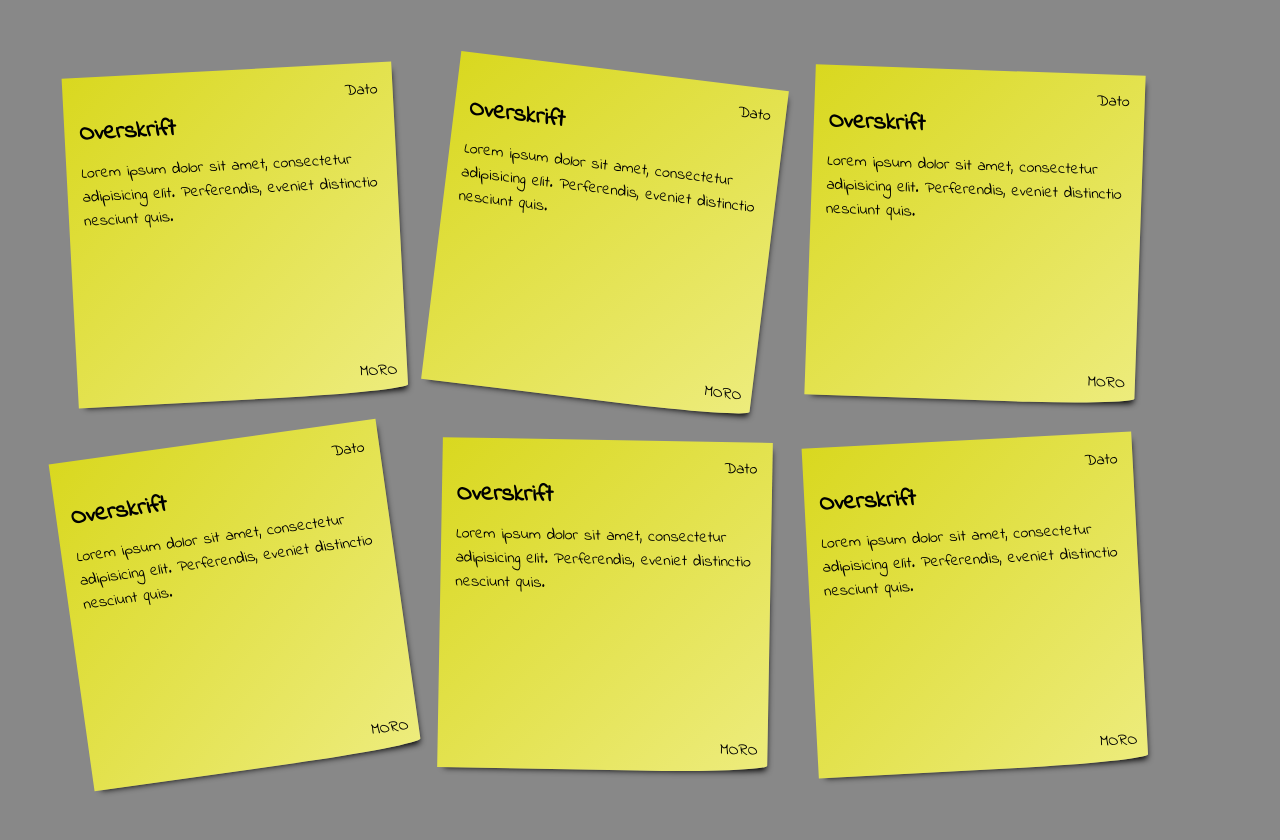
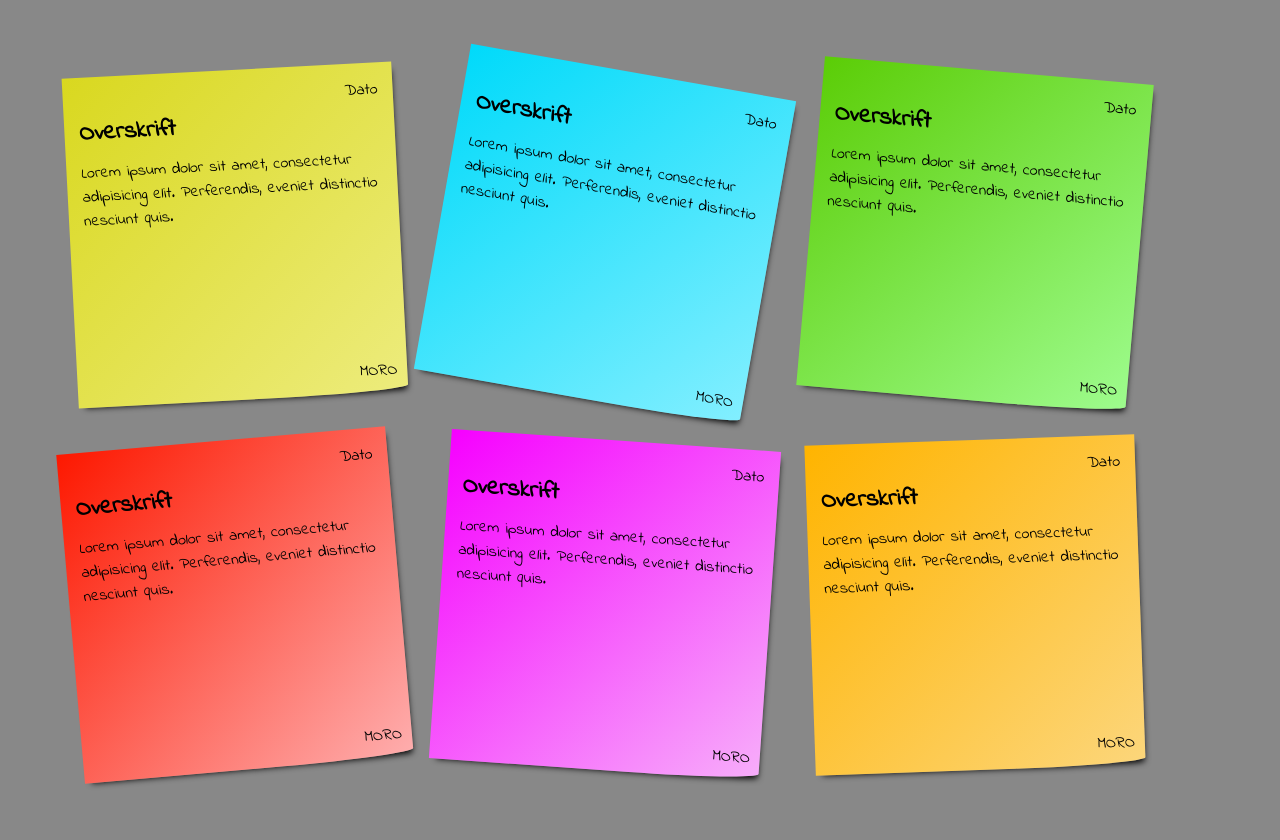
Before and after one commit to Seeger01/post-it, a PHP site: page /post-it.php in a window 1280 px wide. Run offline with PHP 8.4, Linux system fonts and the light colour scheme.

Commit message:
new solution
removed a tag and made new colors.

```diff
--- a/post-it.php
+++ b/post-it.php
@@ -9,52 +9,53 @@
 
 <body>
 	<div class="postit">
-		<a href="#">
+		<div class="ef">
 		<time>Dato</time>
 		<h2>Overskrift</h2>
 		<p>Lorem ipsum dolor sit amet, consectetur adipisicing elit. Perferendis, eveniet distinctio nesciunt quis.</p>
 		<p class="name">MORO</p>
-		</a>
+		</div>
 	</div>
-		<div class="postit">
-		<a href="#">
+	<div class="postit">
+		<div class="ef">
 		<time>Dato</time>
 		<h2>Overskrift</h2>
 		<p>Lorem ipsum dolor sit amet, consectetur adipisicing elit. Perferendis, eveniet distinctio nesciunt quis.</p>
 		<p class="name">MORO</p>
-		</a>
+		</div>
 	</div>
-		<div class="postit">
-		<a href="#">
+	<div class="postit">
+		<div class="ef">
 		<time>Dato</time>
 		<h2>Overskrift</h2>
 		<p>Lorem ipsum dolor sit amet, consectetur adipisicing elit. Perferendis, eveniet distinctio nesciunt quis.</p>
 		<p class="name">MORO</p>
-		</a>
+		</div>
 	</div>
-		<div class="postit">
-		<a href="#">
+	<div class="postit">
+		<div class="ef">
 		<time>Dato</time>
 		<h2>Overskrift</h2>
 		<p>Lorem ipsum dolor sit amet, consectetur adipisicing elit. Perferendis, eveniet distinctio nesciunt quis.</p>
 		<p class="name">MORO</p>
-		</a>
+		</div>
 	</div>
-		<div class="postit">
-		<a href="#">
+	<div class="postit">
+		<div class="ef">
 		<time>Dato</time>
 		<h2>Overskrift</h2>
 		<p>Lorem ipsum dolor sit amet, consectetur adipisicing elit. Perferendis, eveniet distinctio nesciunt quis.</p>
 		<p class="name">MORO</p>
-		</a>
+		</div>
 	</div>
-		<div class="postit">
-		<a href="#">
+	<div class="postit">
+		<div class="ef">
 		<time>Dato</time>
 		<h2>Overskrift</h2>
 		<p>Lorem ipsum dolor sit amet, consectetur adipisicing elit. Perferendis, eveniet distinctio nesciunt quis.</p>
 		<p class="name">MORO</p>
-		</a>
+		</div>
 	</div>
+
 </body>
 </html>
--- a/style.css
+++ b/style.css
@@ -11,9 +11,8 @@
   			color:#fff;
 		}
 
+		.postit .ef {
 
-		.postit a {
-			text-decoration: none;
 			color: #000;
 			display: block;
 			margin: 20px;
@@ -29,27 +28,52 @@
 
 		}
 
-		.postit a:hover,.postit a:focus{
+		.postit .ef:hover,.postit .ef:focus{
 			box-shadow: 10px 10px 7px -4px black;
  			-webkit-transform: scale(1.1);
 
 		}
 
 		/* :nth-child = tager ét objekt ud af en række af objekter */
-		.postit:nth-child(2) {
+		.postit:nth-child(2)  .ef{
 			transform: rotate(10deg);
+			background: linear-gradient(135deg, #00dafa, #83efff);
 		}
-		.postit:nth-child(3) {
+		.postit:nth-child(3)  .ef{
 			transform: rotate(5deg);
+			background: linear-gradient(135deg, #5bcd06, #9efc8e);
 		}
-		.postit:nth-child(4) {
+		.postit:nth-child(4)  .ef{
 			transform: rotate(-5deg);
+			background: linear-gradient(135deg, #fd1800, #feaeae);
 		}
-		.postit:nth-child(5) {
+		.postit:nth-child(5)  .ef{
 			transform: rotate(4deg);
+			background: linear-gradient(135deg, #f600ff, #f7aefa);
 		}
-		.postit:nth-child(6) {
-			transform: rotate(0deg);
+		.postit:nth-child(6)  .ef{
+			transform: rotate(-2deg);
+			background: linear-gradient(135deg, #ffb400, #fcd67b);
+		}
+		.postit:nth-child(2)  .ef:hover{
+			box-shadow: 10px 10px 7px -4px black;
+ 			-webkit-transform: scale(1.1);
+		}
+		.postit:nth-child(3)  .ef:hover{
+			box-shadow: 10px 10px 7px -4px black;
+ 			-webkit-transform: scale(1.1);
+		}
+		.postit:nth-child(4)  .ef:hover{
+			box-shadow: 10px 10px 7px -4px black;
+ 			-webkit-transform: scale(1.1);
+		}
+		.postit:nth-child(5)  .ef:hover{
+			box-shadow: 10px 10px 7px -4px black;
+ 			-webkit-transform: scale(1.1);
+		}
+		.postit:nth-child(6)  .ef:hover{
+			box-shadow: 10px 10px 7px -4px black;
+ 			-webkit-transform: scale(1.1);
 		}
 		h2 {
 			margin-bottom: 10px;
@@ -64,3 +88,20 @@
 			display: block;
 			text-align: right;
 		}
+
+		@media all and (max-width : 768px) {
+		.postit a {
+			margin: 10px;
+			width: 200px;
+			height: 200px;
+			font-size: 10px;
+		}
+	}
+		@media all and (max-width : 468px) {
+			.postit a {
+			margin: 5px;
+			width: 100px;
+			height: 100px;
+			font-size: 5px;
+
+		}
```
